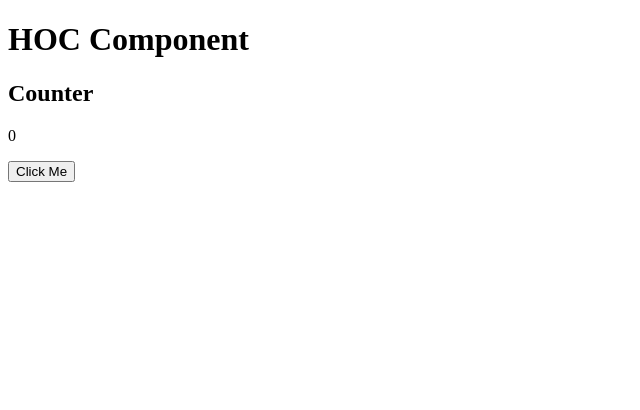
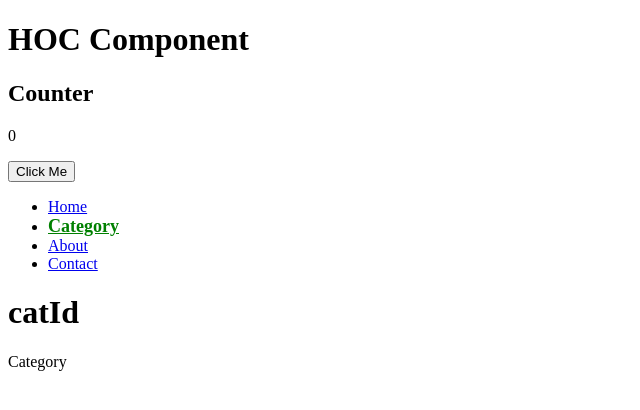
Before and after one commit to yuvrajdas/2024_Learnings, a React (Create React App) app in the folder React/react-code-step-by-step/: page /category/catId in a window 1280 px wide. Shown: the top 410 px of the page, without its empty margins (0-640 px from the left). Built offline with nearby package versions, Linux system fonts and the light colour scheme.

Commit message:
React Router

```diff
--- a/React/react-code-step-by-step/package.json
+++ b/React/react-code-step-by-step/package.json
@@ -8,6 +8,7 @@
     "@testing-library/user-event": "^13.5.0",
     "react": "^18.2.0",
     "react-dom": "^18.2.0",
+    "react-router-dom": "^6.22.0",
     "react-scripts": "5.0.1",
     "web-vitals": "^2.1.4"
   },
--- /dev/null
+++ b/React/react-code-step-by-step/src/App.css
@@ -0,0 +1,5 @@
+.active{
+    color: green;
+    font-weight: 600;
+    font-size: large;
+}
--- a/React/react-code-step-by-step/src/App.js
+++ b/React/react-code-step-by-step/src/App.js
@@ -1,3 +1,4 @@
+/* eslint-disable react/jsx-no-undef */
 import State from "./Concepts/State";
 import StateWithClassComponent from "./Concepts/StateWithClassComponent";
 import __1Props from "./Concepts/__1Props";
@@ -21,6 +22,14 @@ import __2UseEffect from "./Hooks/__2UseEffect";
 import __3UseMemo from "./Hooks/__3UseMemo";
 import __4UseRef from "./Hooks/__4UseRef";
 import React,{useState} from "react";
+import { BrowserRouter, Route, Routes } from "react-router-dom";
+import Home from './Router/Home';
+import Contact from './Router/Contact';
+import Category from './Router/Category';
+import About from './Router/About';
+import PageNotFount from './Router/PageNotFount';
+import NavBar from './Router/NavBar';
+import './App.css';
 function App() {
   const [state, setState] = useState("")
   function myFun(){
@@ -63,6 +72,17 @@ function App() {
     {/* <__9ControlledComponent /> */}
     {/* <__10UncontrolledComponent /> */}
     <__11HOCcomponent />
+    <BrowserRouter>
+  <NavBar />
+  <Routes>
+    <Route path="/" element={<Home />} />
+    <Route path="/category/:name" element={<Category />} />
+    <Route path="/contact/:name" element={<Contact />} />
+    <Route path="/about/:name" element={<About />} />
+    <Route path="/*" element={<PageNotFount />} />
+  </Routes>
+</BrowserRouter>
+
    </>
   );
 }
--- /dev/null
+++ b/React/react-code-step-by-step/src/Router/About.jsx
@@ -0,0 +1,9 @@
+import React from 'react'
+
+const About = () => {
+  return (
+    <div>About</div>
+  )
+}
+
+export default About
--- /dev/null
+++ b/React/react-code-step-by-step/src/Router/Category.jsx
@@ -0,0 +1,16 @@
+import React from 'react'
+import { useParams } from 'react-router-dom'
+
+const Category = () => {
+  let param = useParams();
+  const {name} = param;
+  return (<>
+    <h1>{name}</h1>
+  <div>Category</div>
+
+  </>
+
+  )
+}
+
+export default Category
--- /dev/null
+++ b/React/react-code-step-by-step/src/Router/Contact.jsx
@@ -0,0 +1,9 @@
+import React from 'react'
+
+const Contact = () => {
+  return (
+    <div>Contact</div>
+  )
+}
+
+export default Contact
--- /dev/null
+++ b/React/react-code-step-by-step/src/Router/Home.jsx
@@ -0,0 +1,9 @@
+import React from 'react'
+
+const Home = () => {
+  return (
+    <div>Home</div>
+  )
+}
+
+export default Home
--- /dev/null
+++ b/React/react-code-step-by-step/src/Router/NavBar.jsx
@@ -0,0 +1,17 @@
+import React from 'react';
+import { NavLink } from 'react-router-dom';
+
+const NavBar = () => {
+    return (
+        <>
+            <ul>
+                <li><NavLink to={'/'}>Home</NavLink></li>
+                <li><NavLink to={'/category/catId'}>Category</NavLink></li>
+                <li><NavLink to={'/about/aboutId'}>About</NavLink></li>
+                <li><NavLink to={'/contact/contactId'}>Contact</NavLink></li>
+            </ul>
+        </>
+    );
+}
+
+export default NavBar;
--- /dev/null
+++ b/React/react-code-step-by-step/src/Router/PageNotFount.jsx
@@ -0,0 +1,9 @@
+import React from 'react'
+
+const PageNotFount = () => {
+  return (
+    <div>PageNotFount</div>
+  )
+}
+
+export default PageNotFount
```
Also changed, not shown: 1 other file (tests, documents, lock files or other folders).
